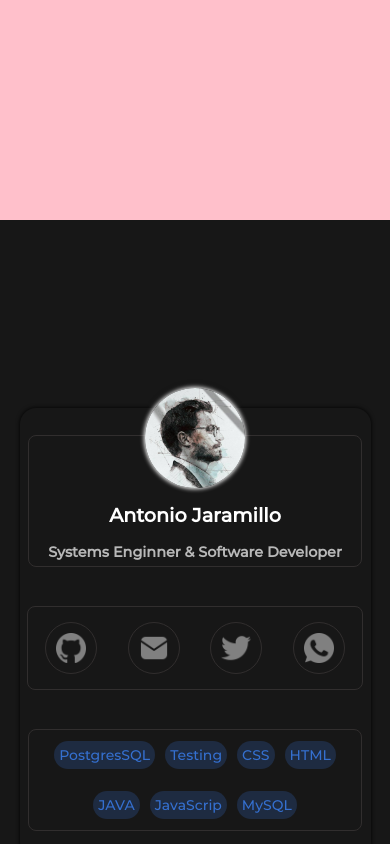
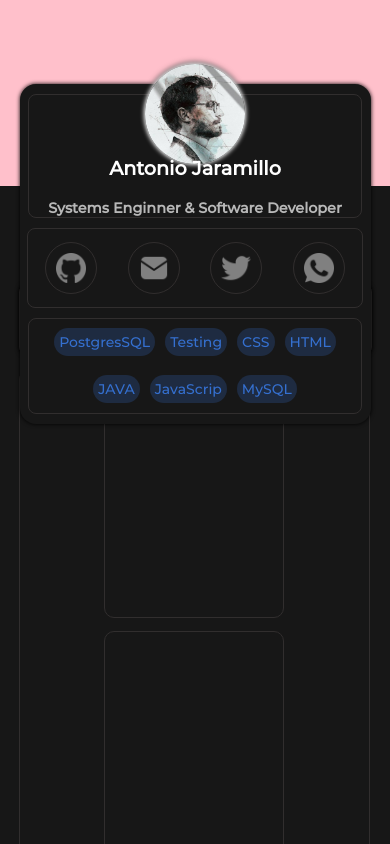
Before and after one commit to Drako9159/my_web, a React (Create React App) app: page / in a window 390 px wide. Shown: the top 844 px of the page. Built offline with nearby package versions, Linux system fonts and the light colour scheme.

Commit message:
await new version

```diff
--- a/src/components/ContainerApp.module.css
+++ b/src/components/ContainerApp.module.css
@@ -2,7 +2,7 @@
   display: flex;
   align-items: center;
   justify-content: center;
-  height: 800px;
+
   background: linear-gradient(180deg, #FFC0CB 26%, #171717 26%);
   color: white;
   margin: 0;
@@ -11,7 +11,7 @@
 @media screen and (max-width: 901px){
   .containerApp{
     flex-direction: column;
-    height: 2200px;
-    background: linear-gradient(180deg, #FFC0CB 10%, #171717 10%);
+
+    background: linear-gradient(180deg, #FFC0CB 20%, #171717 20%);
   }
 }
--- a/src/components/Links.module.css
+++ b/src/components/Links.module.css
@@ -42,7 +42,7 @@
 @media screen and (max-width: 901px) {
   .container {
     justify-content: center;
-    margin-top: 20rem;
+
     width: 90vw;
   }
   .buttonTo {
--- a/src/components/Myself.js
+++ b/src/components/Myself.js
@@ -1,11 +1,14 @@
 import React from "react";
 import styles from "./Myself.module.css";
+import "./Myself.module.css"
 import myselfImg from "../assets/img/myself.jpg";
 import githubBlack from "../assets/icons/github-black.png";
 import mailBlack from "../assets/icons/mail-black.png";
 import twitterBlack from "../assets/icons/twitter-black.png";
 import whatsappBlack from "../assets/icons/whatsapp-black.png";
 import SendWhatsapp from "./SendWhatsapp";
+import { useEffect } from "react";
+
 
 const drako = {
   name: "Antonio Jaramillo",
@@ -15,21 +18,36 @@ const drako = {
   num: "525532317335",
   whatsapp: "whatsapp://send/?phone=52553231733",
   email: "drako9159@gmail.com",
-  description: "Systems Enginner & Software Developer"
+  description: "Systems Enginner & Software Developer",
 };
+
+function handleScroll(e) {
+  e.preventDefault();
+  let val0 = document.querySelector("#container")
+  val0.className = styles.changePosition
+  console.log("lol")
+}
+window.addEventListener("mouseUp", handleScroll);
+
+//window.scroll({top: -100, left: 100, behavior: "smooth"})
+
+
+
+
+
 
 class Myself extends React.Component {
   render() {
     return (
-      <div className={styles.container}>
+      <div id="container" className={styles.container}>
         <section className={styles.description}>
           <div>
             <img src={myselfImg} alt="img-myself"></img>
           </div>
-          <p>
-          <h2>{drako.name}</h2>
-          <h3>{drako.description}</h3>
-          </p>
+          <section>
+            <h3>{drako.name}</h3>
+            <h4>{drako.description}</h4>
+          </section>
         </section>
         <section className={styles.linksSocial}>
           <a href={drako.github} target="_blank">
--- a/src/components/Myself.module.css
+++ b/src/components/Myself.module.css
@@ -53,16 +53,16 @@
   border-radius: 100%;
   border: none;
 }
-.description p {
+.description section {
   position: relative;
   text-align: center;
   top: 30px;
 }
-.description p > h2{
+.description section > h3{
   color: white;
   font-size: 1.2rem;
 }
-.description p > h3{
+.description section > h4{
   font-size: 0.9rem;
   color: rgb(184, 184, 184);
 }
@@ -123,15 +123,32 @@
   background-color: #1e2b41;
   border-radius: 20px;
 }
+.changePosition{
+  display: flex;
+  align-items: center;
+  justify-content: space-around;
+  background-color: #171717;
+  flex-direction: column;
+  border-radius: 1rem;
+  margin: 0.5rem;
+  margin-top: -8rem;
+  width: 350px;
+  height: 450px;
+  filter: drop-shadow(0px 0px 2px black);
+  z-index: 100;
+  position: relative;
+  top: 10vh;
+}
 @media screen and (max-width: 901px){
   .container{
     width: 90vw;
-    position: relative;
-    top: 20;
+
+
+    height: 340px;
 
   }
   .description{
-    margin: 15px 0 15px 0;
+    margin: 10px 0 10px 0;
     width: 85vw;
     height: 130px;
 
@@ -139,7 +156,7 @@
   .linksSocial{
     width: 85vw;
     height: 80px;
-    margin: 0 0 15px 0;
+    margin: 0 0 10px 0;
   }
   .linksSocial div{
     width: 50px;
@@ -149,6 +166,6 @@
   .habilitis{
     width: 85vw;
     height: 100px;
-    margin: 0 0 15px 0;
+    margin: 0 0 10px 0;
   }
 }
--- a/src/components/Portafolio.module.css
+++ b/src/components/Portafolio.module.css
@@ -25,6 +25,7 @@
   justify-content: center;
   align-items: center;
   flex-wrap: wrap;
+
 }
 .container h2 {
   margin: 10px 10px 10px 15px;
@@ -38,14 +39,17 @@
   min-width: 180px;
   border-radius: 10px;
   border: 1px solid rgb(49, 46, 46);
+
 }
 @media screen and (max-width: 901px){
   .container {
     width: 90vw;
+    box-sizing: border-box;
 
   }
   .container article {
-    width: 90%;
+
+    box-sizing: border-box;
   }
 
 }
```
